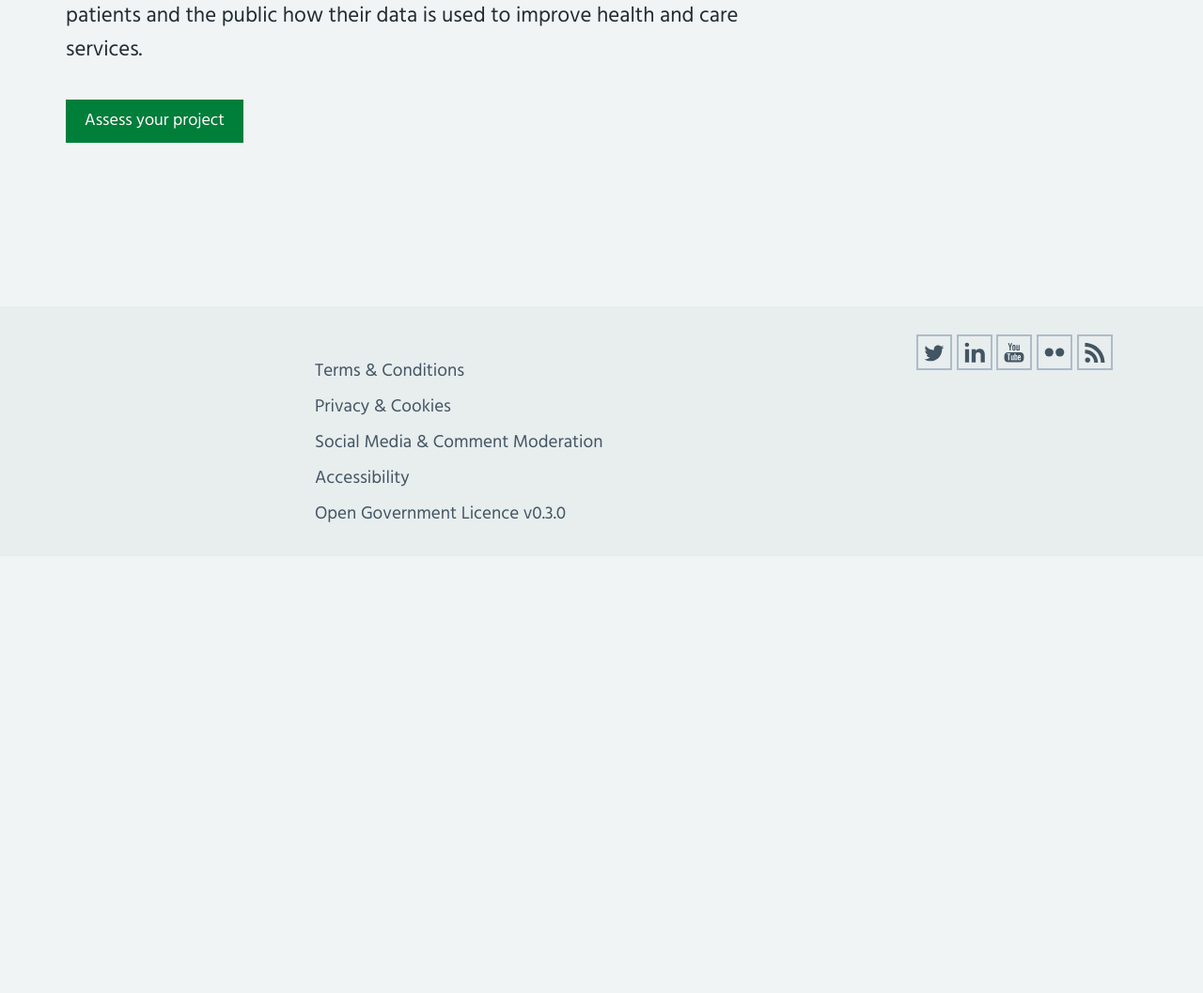
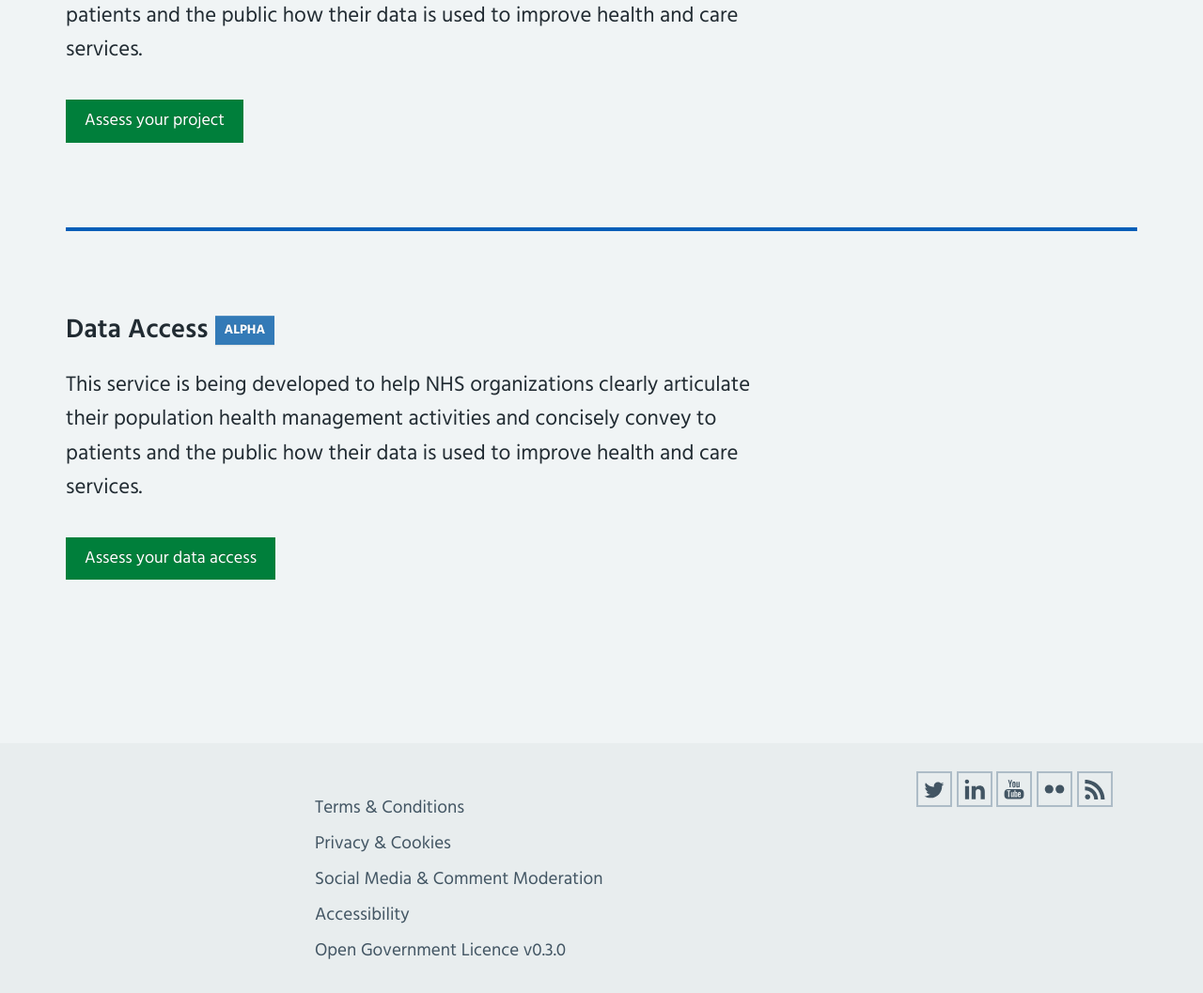
Before and after one commit to nhsengland/phmi, a Django app: page / in a window 1280 px wide. Shown: the part 992-2049 px from the top of the page at 94% size. Before the commit the page ends 1548 px from the top, so only its background shows below. Run offline with Django 3.2, Linux system fonts and the light colour scheme; data comes from the database, SQL or seed files in the repository; some libraries are stand-ins or nearby versions.

Commit message:
Add home page link to data access

```diff
--- a/phmi/templates/home.html
+++ b/phmi/templates/home.html
@@ -50,4 +50,26 @@
             <a href="{% url 'project-location' %}" class="btn btn-success">Assess your project</a>
         </div>
     </div>
+
+    <hr class="content-offset-90 nhs_thick" />
+    <div class="row content-offset ">
+        <div class="col-md-8">
+            <h2 class="nhsuk-heading-l">
+                Data Access
+                <span class="btn btn-primary btn-sm alpha-label">
+                    ALPHA
+                </span>
+            </h2>
+            <p class="home-lead">
+                This service is being developed to help NHS organizations clearly articulate
+                their population health management activities and concisely convey to patients
+                and the public how their data is used to improve health and care services.
+            </p>
+        </div>
+    </div>
+    <div class="row content-offset-24 content-offset-below-90">
+        <div class="col-md-8">
+            <a href="{% url 'data-access' %}" class="btn btn-success">Assess your data access</a>
+        </div>
+    </div>
 {% endblock %}
```
